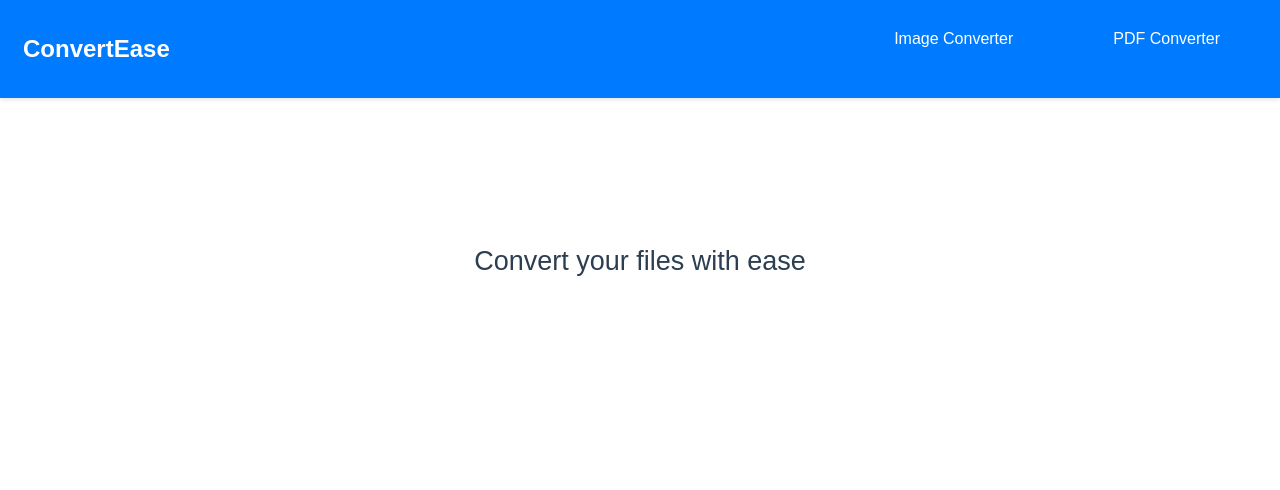
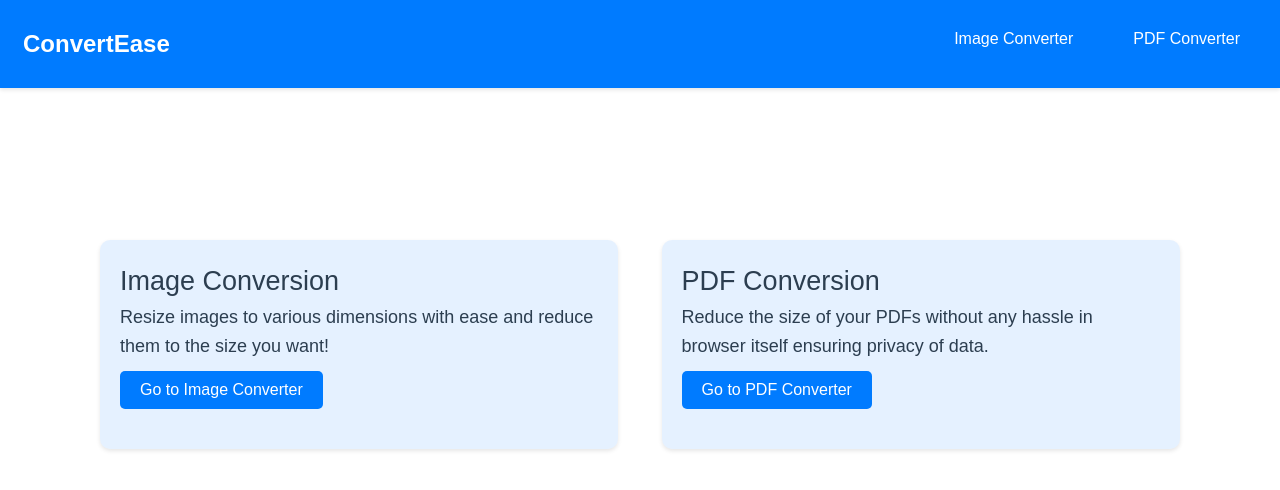
Before and after one commit to NerdNextDoor-Technologies/PixelPerfect, a Vue app in the folder vue-project/: page / in a window 1280 px wide. Shown: the top 490 px of the page. Built offline with nearby package versions, Linux system fonts and the light colour scheme.

Commit message:
landing page modified

```diff
--- a/vue-project/src/assets/styles/ImageStyles.css
+++ b/vue-project/src/assets/styles/ImageStyles.css
@@ -64,8 +64,18 @@ body {
   display: flex;
   flex-direction: column;
   align-items: center;
-  margin-bottom: 40px;
-  width: 100%;
+  justify-content: center;
+  border: 2px dashed #007bff;
+  border-radius: 10px;
+  padding: 40px;
+  width: 400%;
+  max-width: 900px;
+  height: 400px;
+  margin-bottom: 20px;
+  margin-right: 550px;
+  cursor: pointer;
+  text-align: center;
+  transition: background-color 0.2s;
 }
 
 .upload-label {
--- a/vue-project/src/assets/styles/PdfStyles.css
+++ b/vue-project/src/assets/styles/PdfStyles.css
@@ -80,7 +80,7 @@ h1 {
   max-width: 900px;
   height: 400px;
   margin-bottom: 20px;
-  margin-right: 750px;
+  margin-right: 650px;
   cursor: pointer;
   text-align: center;
   transition: background-color 0.2s;
--- a/vue-project/src/components/LandingPage.vue
+++ b/vue-project/src/components/LandingPage.vue
@@ -9,11 +9,19 @@
     </header>
 
     <main id="app">
-      <section class="intro">
-        <h1>Convert your files with ease</h1>
+      <section class="columns">
+        <div class="column image-conversion">
+          <h2>Image Conversion</h2>
+          <p>Resize images to various dimensions with ease and reduce them to the size you want!</p>
+          <button @click="navigate('ImageConverter')">Go to Image Converter</button>
+        </div>
+        <div class="column pdf-conversion">
+          <h2>PDF Conversion</h2>
+          <p>Reduce the size of your PDFs without any hassle in browser itself ensuring privacy of data.</p>
+          <button @click="navigate('PdfConverter')">Go to PDF Converter</button>
+        </div>
       </section>
     </main>
-
   </div>
 </template>
 
@@ -27,8 +35,6 @@ export default {
   }
 }
 </script>
-
-
 
 <style>
 body {
@@ -91,21 +97,50 @@ body {
   padding: 80px 20px 20px;
   background-color: white;
   width: 100%;
-  max-width: 800px;
+  max-width: 1200px;
   box-sizing: border-box;
 }
 
-.intro {
-  text-align: center;
+.columns {
+  display: flex;
+  justify-content: space-between;
+  width: 100%;
+  max-width: 1200px;
 }
 
-.intro h1 {
-  margin-bottom: 20px;
+.column {
+  width: 48%;
+  padding: 20px;
+  box-sizing: border-box;
+  background-color: rgba(255, 255, 255, 0.7); /* Semi-transparent background */
+  box-shadow: 0 2px 4px rgba(0, 0, 0, 0.1);
+  border-radius: 10px;
 }
 
+.image-conversion {
+  background-color: rgba(0, 123, 255, 0.1); /* Light blue semi-transparent background */
+}
 
+.pdf-conversion {
+  background-color: rgba(0, 123, 255, 0.1); /* Light blue semi-transparent background */
+}
 
+.column h2 {
+  margin-top: 0;
+}
 
+button {
+  margin-top: 10px;
+  padding: 10px 20px;
+  font-size: 16px;
+  background-color: #007bff;
+  color: white;
+  border: none;
+  cursor: pointer;
+  border-radius: 5px;
+}
+
+button:hover {
+  background-color: #0056b3;
+}
 </style>
-
-<!-- critical issue fixed -->
```
